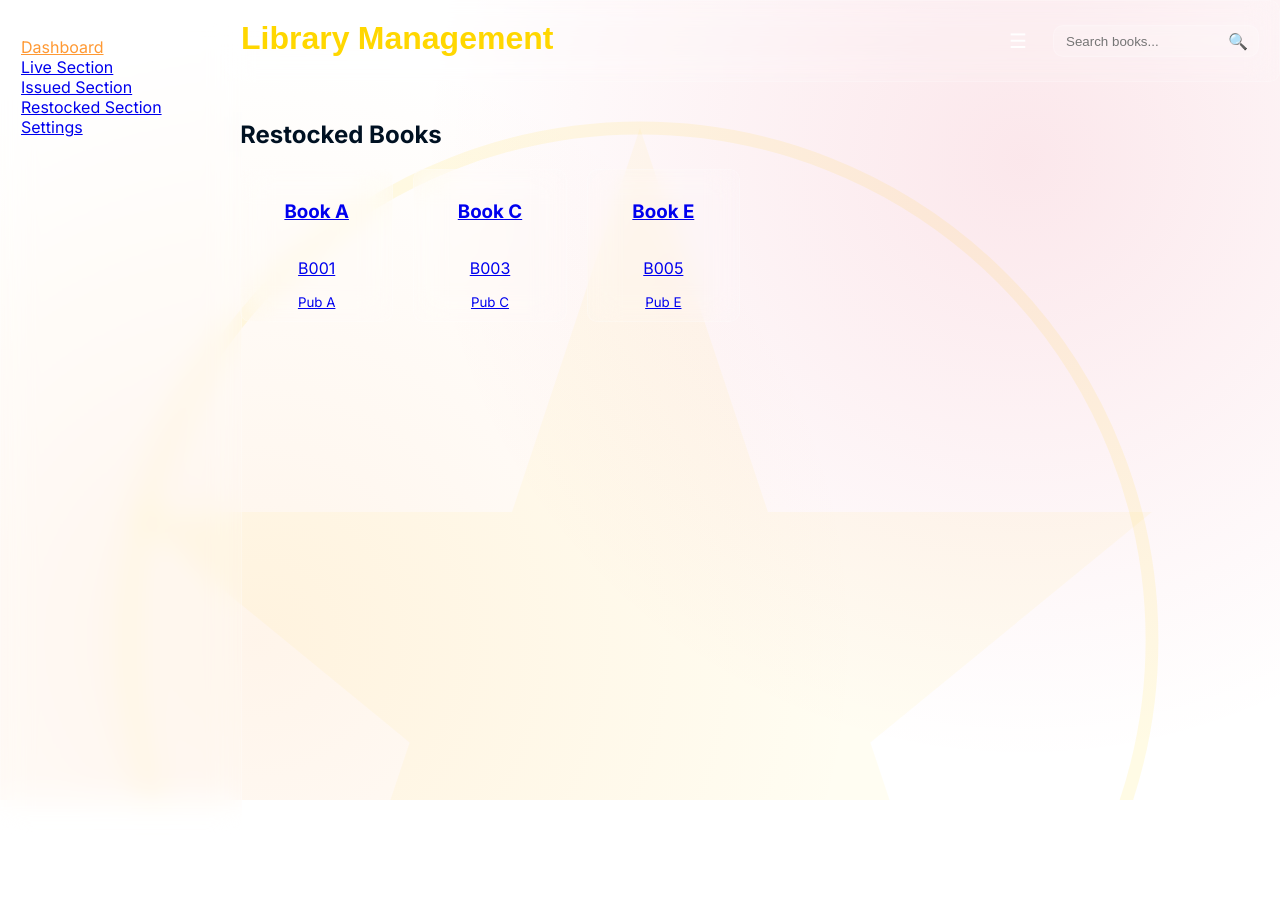
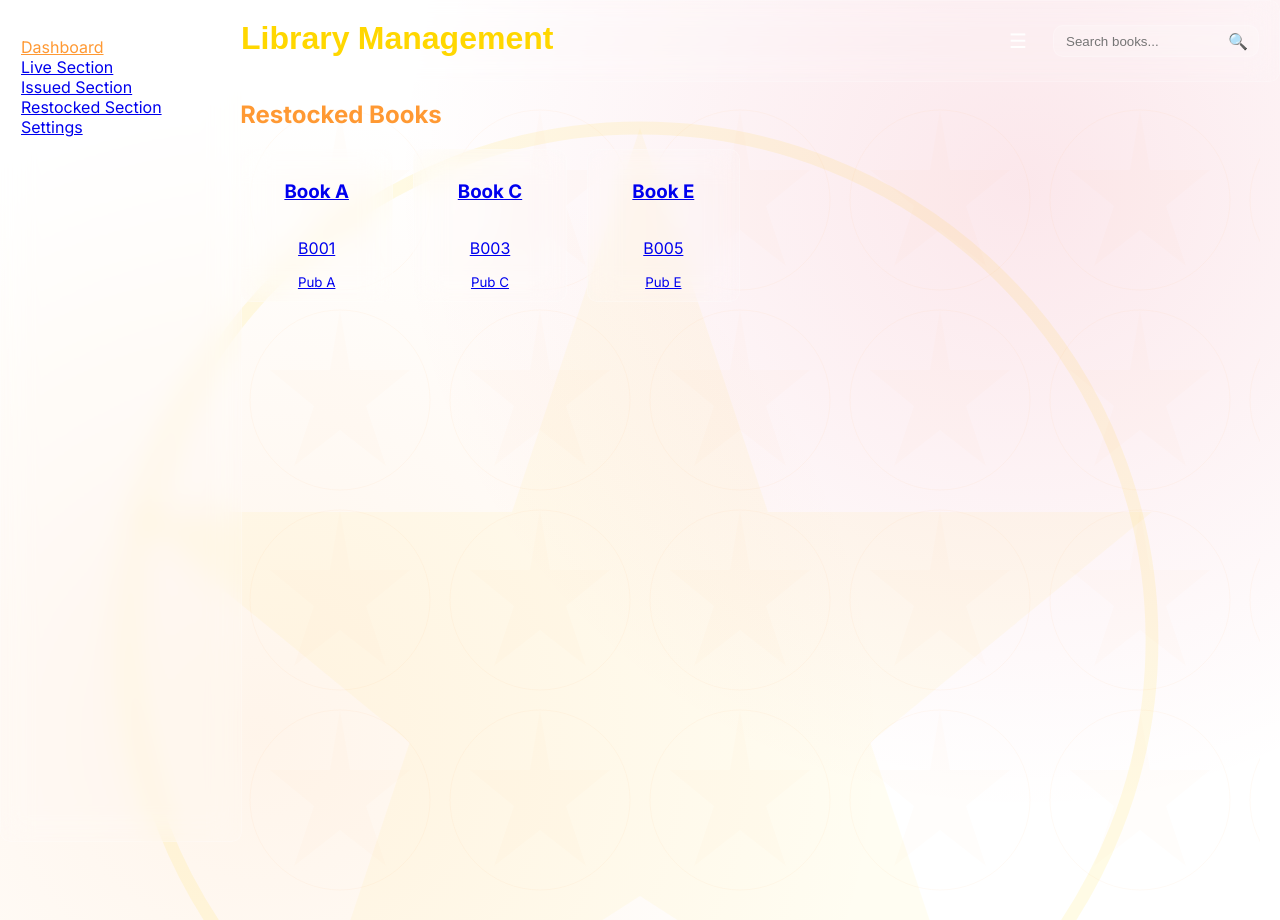
Before and after one commit to kaarthikslab/LMS, a React (Create React App) app: page /restocked in a window 1280 px wide. Before the commit the page ends 800 px from the top, so only its background shows below. Built offline with nearby package versions, Linux system fonts and the light colour scheme.

Commit message:
Update RestockedSection.js

```diff
--- a/src/pages/RestockedSection.js
+++ b/src/pages/RestockedSection.js
@@ -3,8 +3,8 @@ import BookTile from '../components/BookTile';
 import { mockBooks } from '../data/mockData';
 
 const RestockedSection = () => (
-  <div style={{ marginTop: '100px' }}> {/* 5-line gap below header */}
-    <h2 className="primary">Restocked Books</h2>
+  <div className="page-bg" style={{ marginTop: '80px' }}>
+    <h2 className="accent">Restocked Books</h2>
     <div className="grid">
       {mockBooks.filter(b => b.restocked.length > 0).map(book => <BookTile key={book.id} book={book} type="restocked" />)}
     </div>
```
